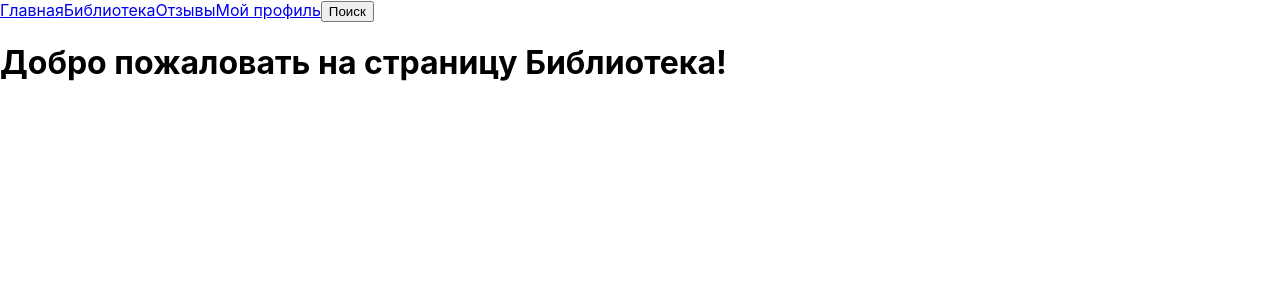
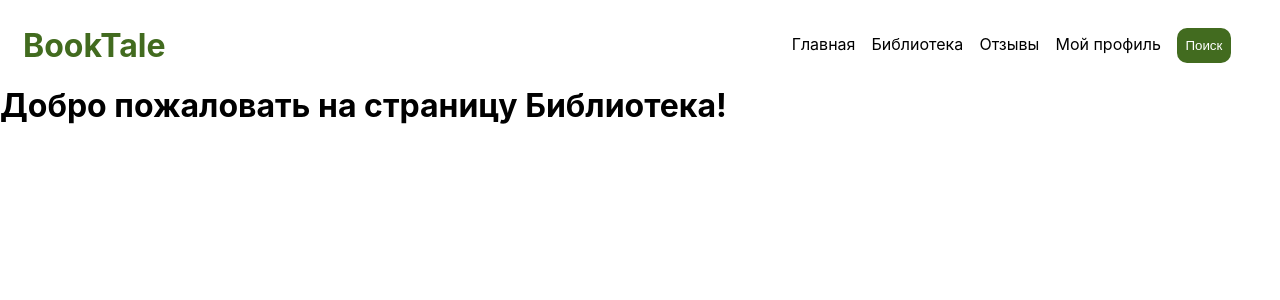
Before and after one commit to darkfos/BookTale, a React (Create React App) app in the folder ClientApp/booktale/: page /library in a window 1280 px wide. Shown: the top 300 px of the page. Built offline with nearby package versions, Linux system fonts and the light colour scheme.

Commit message:
Updated header

```diff
--- a/ClientApp/booktale/src/components/general/Header.css
+++ b/ClientApp/booktale/src/components/general/Header.css
@@ -1,3 +1,46 @@
-.navigate_btn > button {
-    background-color: darksalmon;
+.btn_search {
+    background-color: #426B1F;
+    cursor: pointer;
+    border: none;
+    border-radius: 10px;
+    color: white;
+    width: 10%;
+    height: 35px;
 }
+
+
+header {
+    margin-top: 2%;
+    width: 100%;
+    text-align: center;
+    display: flex;
+    flex-direction: row;
+    justify-content: center;
+    align-items: center;
+}
+
+nav {
+    width: 70%;
+    margin-left: 40%;
+}
+
+nav > a {
+    list-style: none;
+    text-decoration: none;
+    color: black;
+    margin-right: 3%;
+}
+
+.logo {
+    text-align: left;
+    width: 30%;
+}
+
+.logo > a {
+    list-style: none;
+    text-decoration: none;
+    color: #426B1F;
+    margin-left: 10%;
+    font-size: 32px;
+    font-weight: bold;
+}
--- a/ClientApp/booktale/src/components/general/Header.jsx
+++ b/ClientApp/booktale/src/components/general/Header.jsx
@@ -1,10 +1,14 @@
 import {useNavigate} from "react-router-dom";
+import "./Header.css";
 
 export default function Header() {
     const navigate_site = useNavigate();
 
     return (
         <header>
+            <div className="logo">
+                <a href="/">BookTale</a>
+            </div>
             <nav className="">
                 <a href="/">Главная</a>
                 <a href="/library">Библиотека</a>
@@ -12,7 +16,7 @@ export default function Header() {
                 <a href="/profile">Мой профиль</a>
                 <button onClick={() => {
                     navigate_site("/search");
-                }}>Поиск</button>
+                }} className="btn_search">Поиск</button>
             </nav>
         </header>
     )
```
